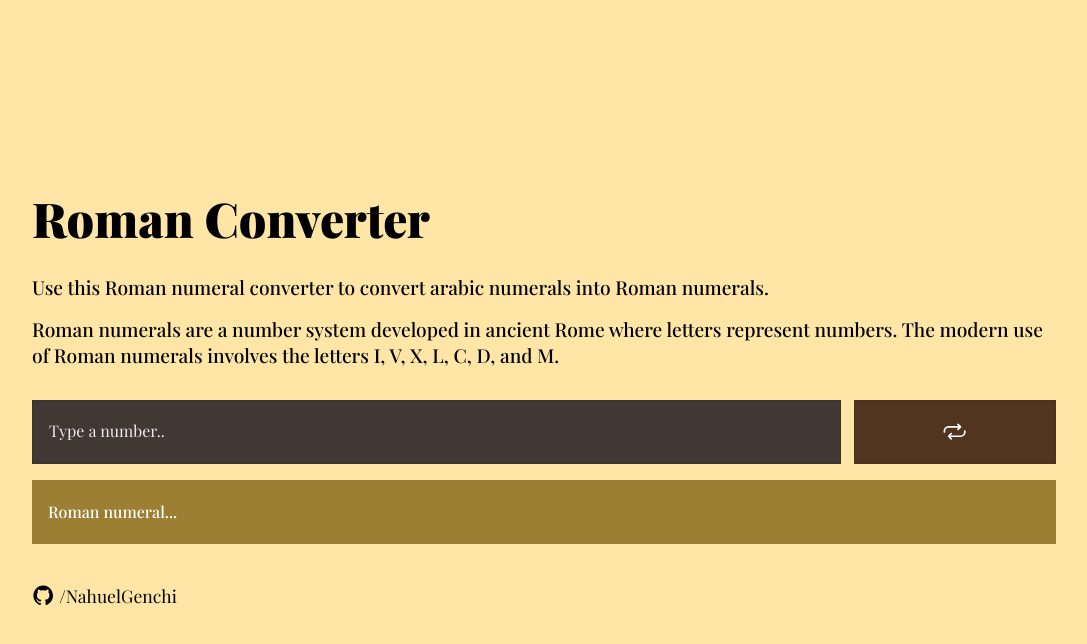
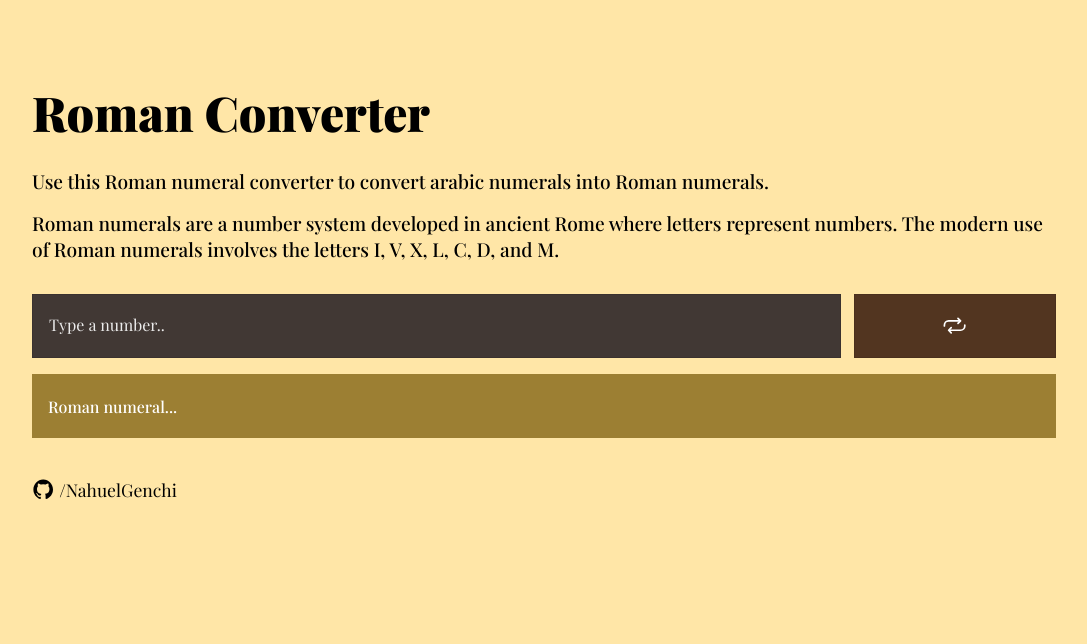
Before and after one commit to NahuelGenchi/roman_numeral, a React (Create React App) app: page / in a window 1280 px wide. Shown: the top 644 px of the page, without its empty margins (96-1183 px from the left). Built offline with nearby package versions, Linux system fonts and the light colour scheme; a web font is replaced by a local one.

Commit message:
design fixes

```diff
--- a/src/index.scss
+++ b/src/index.scss
@@ -15,9 +15,6 @@
 }
 
 body {
-  height: 100vh;
-  width: 100vw;
-
   display: flex;
   align-items: center;
   justify-content: center;
@@ -29,5 +26,6 @@ body {
   .body-container {
     width: 80vw;
     margin: 0 auto;
+    margin-top: 10vh;
   }
 }
```
